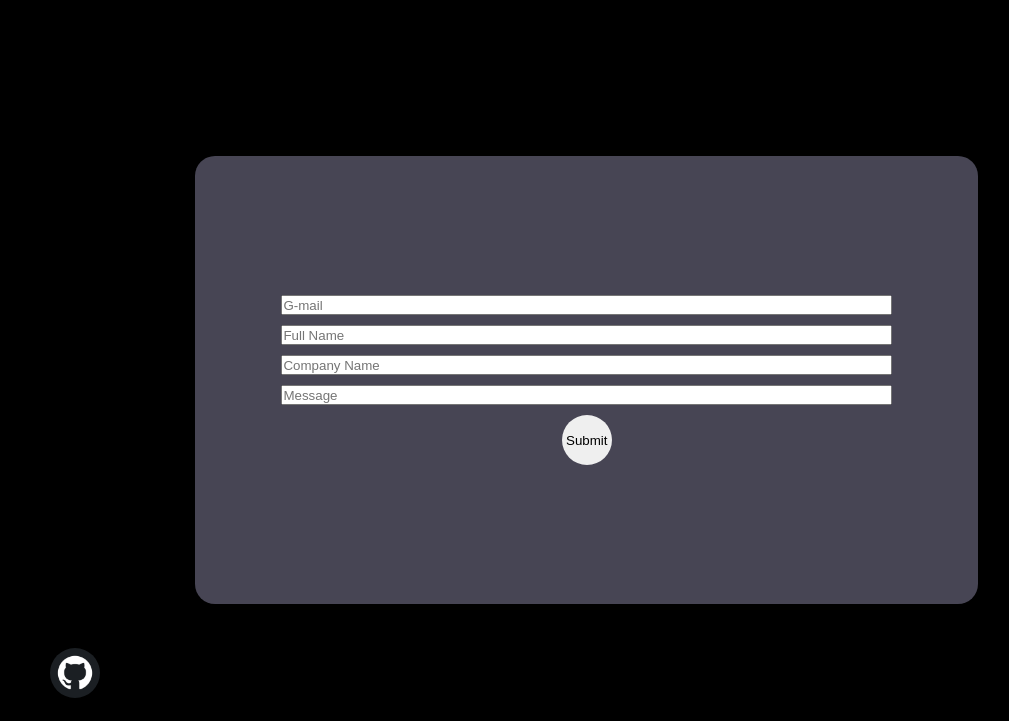
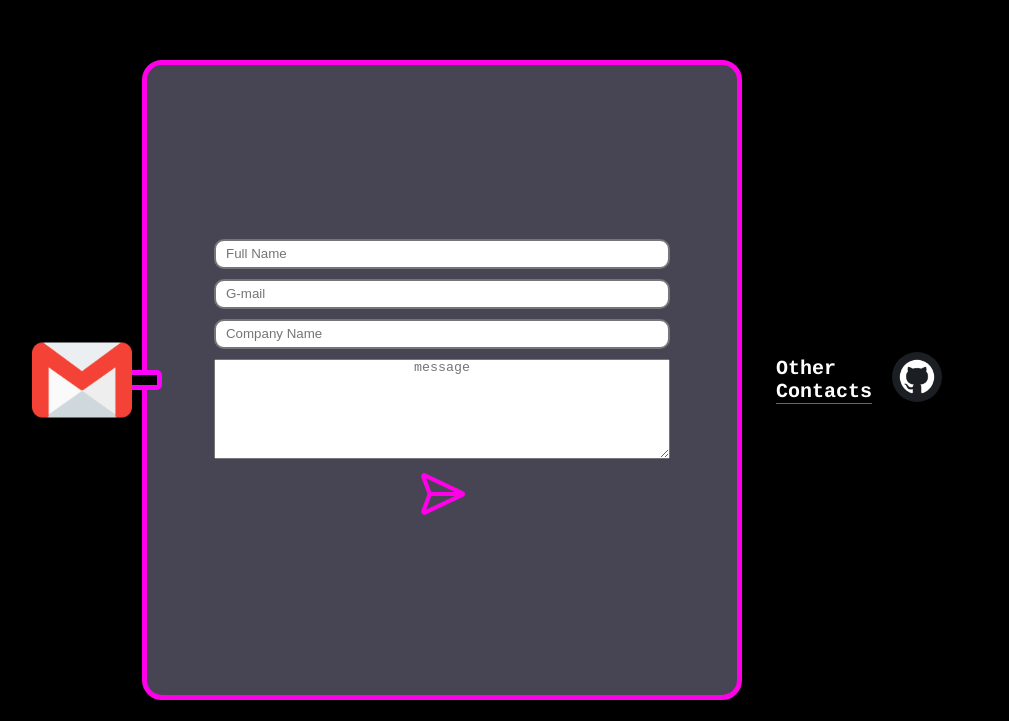
Before and after one commit to JMalonzoTipan/Portfolio, a website built with Vite: page index.html in a window 1280 px wide. Shown: the part 1620-2341 px from the top of the page, without its empty margins (130-1139 px from the left). Built offline with nearby package versions, Linux system fonts and the light colour scheme; a web font is replaced by a local one.

Commit message:
3rd commit

```diff
--- a/index.html
+++ b/index.html
@@ -4,6 +4,7 @@
     <meta charset="UTF-8" />
     <meta name="viewport" content="width=device-width, initial-scale=1.0" />
     <title>Joshua's PORTFOLIO</title>
+
     <link rel="stylesheet" href="./src/index.css">
     <link rel="stylesheet" href="./src/header.css">
     <link rel="stylesheet" href="./src/hero.css">
@@ -80,18 +81,29 @@
         </div>
       </section>
       <section id="Contact">
+        <section class="gmail-container">
+          <div class="email-logo-container">
+            <img class="email" src="./public/gmail.png" alt="">
+            <div class="connector"></div>
+          </div>
+
+          <form id="form" action="https://api.web3forms.com/submit" method="POST" target="_blank">
+
+            <input type="hidden" name="access_key" value="493ed16a-e959-4848-b24f-5e27bf68767d">
+            <input type="text" name="name" placeholder="Full Name" required>
+            <input type="email" name="email" placeholder="G-mail" required>
+            <input type="text" name="Company name" placeholder="Company Name" required>
+            <textarea class="mess" name="message" placeholder="message" required></textarea>
+            <button id="submit-btn" type="submit" value="">
+              <svg class="arrow-right" xmlns="http://www.w3.org/2000/svg" width="24" height="24" viewBox="0 0 24 24" fill="none" stroke="currentColor" stroke-width="2" stroke-linecap="round" stroke-linejoin="round" class="lucide lucide-send-horizontal-icon lucide-send-horizontal"><path d="M3.714 3.048a.498.498 0 0 0-.683.627l2.843 7.627a2 2 0 0 1 0 1.396l-2.842 7.627a.498.498 0 0 0 .682.627l18-8.5a.5.5 0 0 0 0-.904z"/><path d="M6 12h16"/></svg>
+            </button>
+
+          </form>
+        </section>
         <section class="logo-container">
+          <h4>Other Contacts</h4>
           <a href="https://github.com/JMalonzoTipan?tab=repositories" target="_blank"><img src="./public/github.png" alt="github"></a>
           <a href="https://www.facebook.com/joshua.tipan.9" target="_blank"><img src="./public/facebook.png" alt="facebook"></a>
-        </section>
-        <section class="gmail-container">
-          <form id="form" action="">
-            <input type="email" placeholder="G-mail">
-            <input type="text" placeholder="Full Name">
-            <input type="text" placeholder="Company Name">
-            <input type="text" placeholder="Message">
-            <input id="submit-btn" type="submit">
-          </form>
         </section>
       </section>
     </main>
--- a/package.json
+++ b/package.json
@@ -1,5 +1,6 @@
 {
   "name": "portfolio2",
+  "author": "JMalonzoTipan",
   "private": true,
   "version": "0.0.0",
   "type": "module",
--- a/src/contact.css
+++ b/src/contact.css
@@ -1,19 +1,24 @@
 #Contact{
     width: 100%;
     height: 100%;
-    display: grid;
-    grid-template-columns: 15% 1fr;
+    display: flex;
+    flex-direction: column;
+    padding: 10px;
+    justify-content: center;
+    gap: 10px;
 }
 
 .logo-container{
     display: flex;
-    flex-direction: column;
-    justify-content: end;
+    justify-content:end;
     align-items: center;
     gap: 20px;
 }
 
-#Contact img{
+.logo-container > :first-child{
+    border-bottom: 1px solid var(--accent-color);
+}
+.logo-container img{
     width: 50px;
     height: 50px;
     border-radius: 50%;
@@ -22,15 +27,18 @@
 .gmail-container{
     align-self: center;
     width: 100%;
-    height: 50%;
+    height: 60%;
     display: flex;
     justify-content: center;
     align-items: center;
+    gap: 10px;
 }
 .gmail-container > form{
+    position: relative;
     width: 90%;
-    height: 70%;
+    height: 100%;
     border-radius: 20px;
+    border: 5px solid var(--accent-color);
     background-color: var(--secondary-color);
     display: flex;
     flex-direction: column;
@@ -39,18 +47,73 @@
     padding: 10px;
     gap: 10px;
 }
-input{
+.gmail-container > form > input{
     display: inline-block;
     width: 80%;
     height: 20px;
+    border-radius: 10px;
+    border-style: solid;
+    padding: 10px;
 }
+.mess{
+    width: 80%;
+    height: 100px;
+    text-align: center;
+    resize: vertical;
+}
+
 #submit-btn{
+    background-color: var(--secondary-color);
+    width: fit-content;
+    height: fit-content;
+    border-style: none;
+    transition: 0.5s;
+    color: var(--accent-color);
+}
+.arrow-right{
     width: 50px;
     height: 50px;
-    border-radius: 50%;
-    border-style: none;
-    transition: 0.5s;
 }
 #submit-btn:hover{
-    background-color: var(--accent-color);
+    transform: translateX(50%);
 }
+.email-logo-container{
+    position: relative;
+    display: flex;
+    flex-direction: column;
+    justify-content: center;
+}
+.email{
+    display: inline-block;
+    width: 60px;
+    height: 60px;
+    z-index: 101;
+}
+.connector{
+    width: 100px;
+    height: 20px;
+    flex-grow: 0;
+    background-color: black;
+    position: absolute;
+    z-index: 100;
+    border: 5px solid rgb(253, 2, 253);
+    border-radius: 5px;
+}
+@media all and (min-width: 640px) {
+    .gmail-container > form{
+        max-width: 600px;
+    }
+    .gmail-container > form > input{
+        height: 30px;
+    }
+    #Contact{
+        flex-direction: row;
+    }
+    .email{
+        width: 100px;
+        height: 100px;
+    }
+    .connector{
+        width: 130px;
+    }
+}
--- a/src/myservices.css
+++ b/src/myservices.css
@@ -25,12 +25,11 @@
     overflow-x: hidden;
 }
 .services-container p{
-    border: 1px solid black;
+    border: 1px solid var(--accent-color);
     padding: 10px;
     border-radius: 10px;
     transition: 0.5s;
 }
-
 
 .front-end{
     display: flex;
```
Also changed, not shown: public/gmail.png (added).
